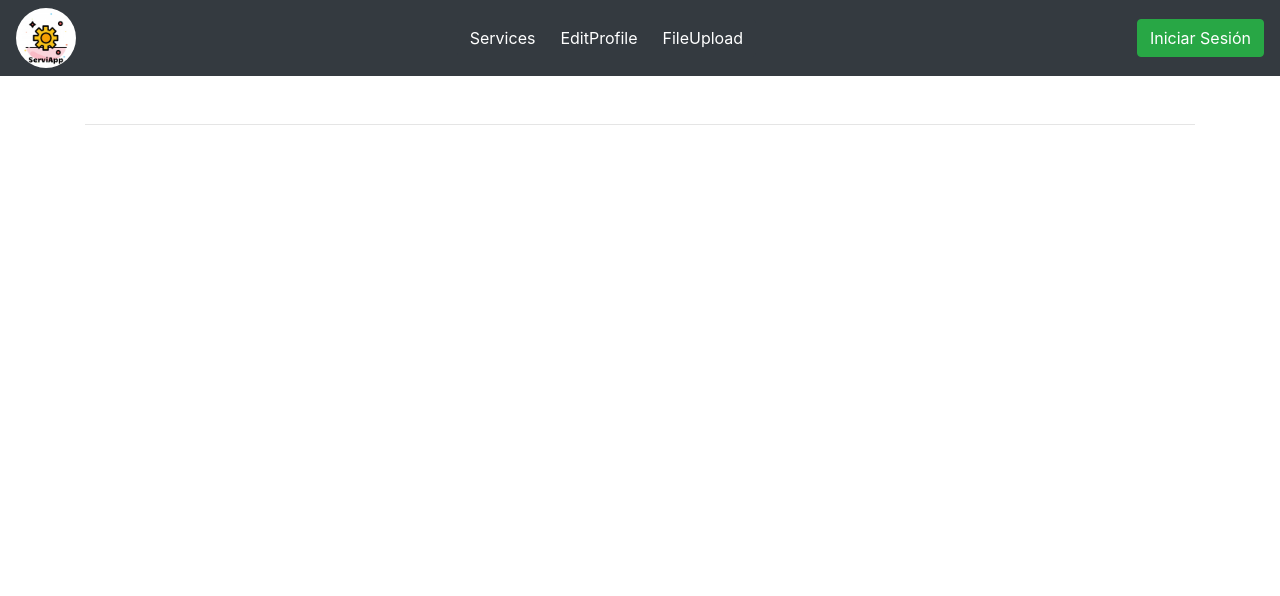
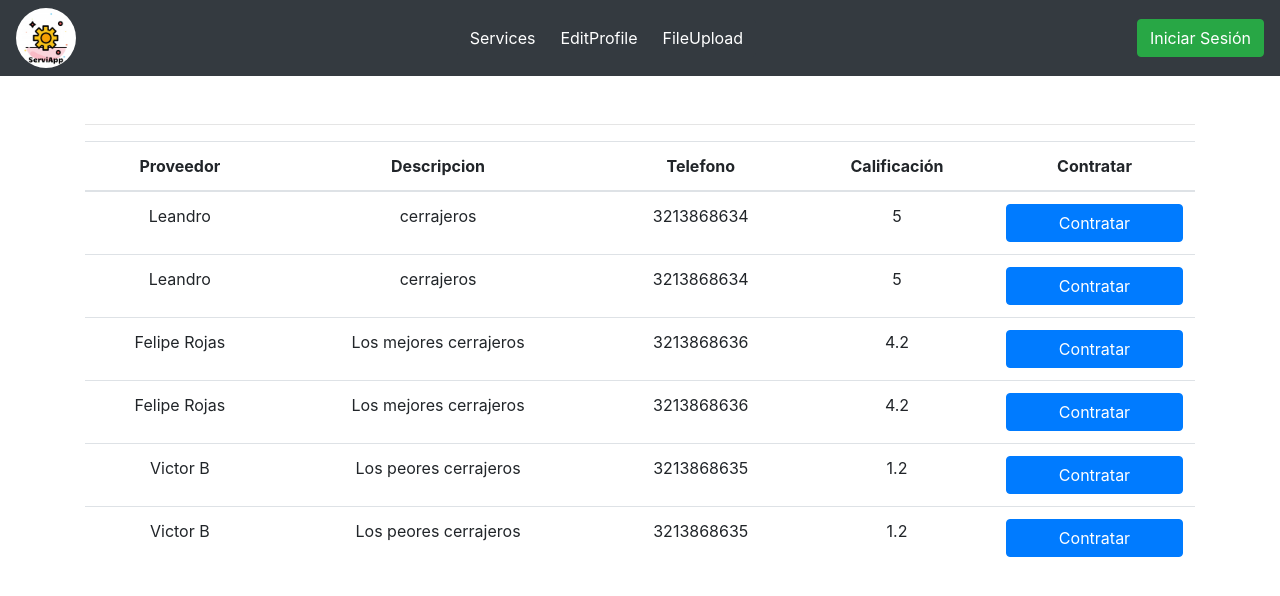
Before and after one commit to VbarraganP/ProyectoEstructuras, a React (Create React App) app in the folder servi-app/: page /ElectricistaPostsHeapWithoutFB in a window 1280 px wide. Shown: the top 596 px of the page. Built offline with nearby package versions, Linux system fonts and the light colour scheme; no server answers.

Commit message:
Heaps without FB

```diff
--- a/servi-app/src/componentes/ComPages/BodyPages.js
+++ b/servi-app/src/componentes/ComPages/BodyPages.js
@@ -10,6 +10,9 @@ import PlomeriaPosts from "./PlomeriaPosts.js";
 import ElectricistaPosts from "./ElectricistaPosts.js";
 import CerrajeriaPostsHeap from "./CerrajeriaPostsHeap.js";
 import CerrajeriaPostsHeapWithoutFB from "./CerrajeriaPostsHeapWithoutFB.js";
+import PlomeriaPostsHeapWithoutFB from "./PlomeriaPostsHeapWihoutFB.js";
+import ElectricistaPostsHeapWithoutFB from "./ElectricistaPostsHeapWithoutFB.js";
+
 import {
     BrowserRouter,
     Switch,
@@ -50,12 +53,12 @@ class BodyPages extends Component {
                             <CerrajeriaPostsHeapWithoutFB/>
                         </Route>
 
-                        <Route path="/PlomeriaPosts">
-                            <PlomeriaPosts/>
+                        <Route path="/PlomeriaPostsHeapWithoutFB">
+                            <PlomeriaPostsHeapWithoutFB/>
                         </Route>
 
-                        <Route path="/ElectricistaPosts">
-                            <ElectricistaPosts/>
+                        <Route path="/ElectricistaPostsHeapWithoutFB">
+                            <ElectricistaPostsHeapWithoutFB/>
                         </Route>
 
                         <Route path="/FileUpload">
--- /dev/null
+++ b/servi-app/src/componentes/ComPages/ElectricistaPostsHeapWithoutFB.js
@@ -0,0 +1,60 @@
+import React, { Component } from 'react';
+import Heap from "../Estructuras/Heap.js";
+import Proveedor from "../Usuarios/Proveedor.js";
+import winston from "winston";
+
+let heaptest= new Heap(1);
+let proveedor1 = new Proveedor("Felipe Rojas","3213868636","jrojasce@unal.edu.co","Zipaquira","1234567","Los mejores cerrajeros",4.2);
+let proveedor2 = new Proveedor("Victor B","3213868635","vbarragan@unal.edu.co","Bogota","1234567","Los peores cerrajeros",1.2);
+let proveedor3 = new Proveedor("Leandro","3213868634","lgomez@unal.edu.co","Bogota","1234567","cerrajeros",5);
+let proveedor4 = new Proveedor("Felipe Rojas","3213868636","jrojasce@unal.edu.co","Zipaquira","1234567","Los mejores cerrajeros",4.2);
+let proveedor5 = new Proveedor("Victor B","3213868635","vbarragan@unal.edu.co","Bogota","1234567","Los peores cerrajeros",1.2);
+let proveedor6 = new Proveedor("Leandro","3213868634","lgomez@unal.edu.co","Bogota","1234567","cerrajeros",5);
+heaptest.Insert(proveedor1);
+heaptest.Insert(proveedor2);
+heaptest.Insert(proveedor3);
+heaptest.Insert(proveedor4);
+heaptest.Insert(proveedor5);
+heaptest.Insert(proveedor6);
+let aux = new Array(1);
+aux=heaptest.Array;
+aux.sort(function(a,b){
+    if(a.puntuacion<b.puntuacion){
+        return 1;
+    }else if(a.puntuacion>b.puntuacion){
+        return -1;
+    }
+    return 0;
+});
+class ElectricistaPostsHeapWithoutFB extends Component {
+
+    render(){
+        return (
+            <div>
+                <table className="table">
+            <thead>
+                <tr>
+                <th scope="col">Proveedor</th>
+                <th scope="col">Descripcion</th>
+                <th scope="col">Telefono</th>
+                <th scope="col">Calificación</th>
+                <th scope ="col">Contratar</th>
+                </tr>
+            </thead>
+            <tbody id="tabla">
+                {aux.map((proveedor,key) =>
+                    <tr key={key}>
+                        <td>{proveedor.username}</td>
+                        <td>{proveedor.descripcion}</td>
+                        <td>{proveedor.telefono}</td>
+                        <td>{proveedor.puntuacion}</td>
+                        <td><input type="submit" value="Contratar" className='btn btn-primary btn-block'></input></td>
+                    </tr>
+                )}
+            </tbody>
+            </table>
+            </div>
+        )
+    }
+}
+export default ElectricistaPostsHeapWithoutFB;
--- /dev/null
+++ b/servi-app/src/componentes/ComPages/PlomeriaPostsHeapWihoutFB.js
@@ -0,0 +1,60 @@
+import React, { Component } from 'react';
+import Heap from "../Estructuras/Heap.js";
+import Proveedor from "../Usuarios/Proveedor.js";
+import winston from "winston";
+
+let heaptest= new Heap(1);
+let proveedor1 = new Proveedor("Felipe Rojas","3213868636","jrojasce@unal.edu.co","Zipaquira","1234567","Los mejores cerrajeros",4.2);
+let proveedor2 = new Proveedor("Victor B","3213868635","vbarragan@unal.edu.co","Bogota","1234567","Los peores cerrajeros",1.2);
+let proveedor3 = new Proveedor("Leandro","3213868634","lgomez@unal.edu.co","Bogota","1234567","cerrajeros",5);
+let proveedor4 = new Proveedor("Felipe Rojas","3213868636","jrojasce@unal.edu.co","Zipaquira","1234567","Los mejores cerrajeros",4.2);
+let proveedor5 = new Proveedor("Victor B","3213868635","vbarragan@unal.edu.co","Bogota","1234567","Los peores cerrajeros",1.2);
+let proveedor6 = new Proveedor("Leandro","3213868634","lgomez@unal.edu.co","Bogota","1234567","cerrajeros",5);
+heaptest.Insert(proveedor1);
+heaptest.Insert(proveedor2);
+heaptest.Insert(proveedor3);
+heaptest.Insert(proveedor4);
+heaptest.Insert(proveedor5);
+heaptest.Insert(proveedor6);
+let aux = new Array(1);
+aux=heaptest.Array;
+aux.sort(function(a,b){
+    if(a.puntuacion<b.puntuacion){
+        return 1;
+    }else if(a.puntuacion>b.puntuacion){
+        return -1;
+    }
+    return 0;
+});
+class PlomeriaPostsHeapWithoutFB extends Component {
+
+    render(){
+        return (
+            <div>
+                <table className="table">
+            <thead>
+                <tr>
+                <th scope="col">Proveedor</th>
+                <th scope="col">Descripcion</th>
+                <th scope="col">Telefono</th>
+                <th scope="col">Calificación</th>
+                <th scope ="col">Contratar</th>
+                </tr>
+            </thead>
+            <tbody id="tabla">
+                {aux.map((proveedor,key) =>
+                    <tr key={key}>
+                        <td>{proveedor.username}</td>
+                        <td>{proveedor.descripcion}</td>
+                        <td>{proveedor.telefono}</td>
+                        <td>{proveedor.puntuacion}</td>
+                        <td><input type="submit" value="Contratar" className='btn btn-primary btn-block'></input></td>
+                    </tr>
+                )}
+            </tbody>
+            </table>
+            </div>
+        )
+    }
+}
+export default PlomeriaPostsHeapWithoutFB;
--- a/servi-app/src/componentes/ComPages/Services.js
+++ b/servi-app/src/componentes/ComPages/Services.js
@@ -31,13 +31,13 @@ class Services extends Component {
                         </div>
                         <div className="col-sm">
                             <img src={Faucets} className="" height="200px" width="100%" />
-                            <Link to="/PlomeriaPosts" className="" >
+                            <Link to="/PlomeriaPostsHeapWithoutFB" className="" >
                                 Plomeria
                             </Link>
                         </div>
                         <div className="col-sm">
                             <img src={Electrical} className="" height="200px" width="100%" />
-                            <Link to="/ElectricistaPosts" className="" >
+                            <Link to="/ElectricistaPostsHeapWithoutFB" className="" >
                                 Electrico
                             </Link>
                         </div>
--- a/servi-app/src/componentes/Contrato/Contrato.js
+++ b/servi-app/src/componentes/Contrato/Contrato.js
@@ -1,11 +1,12 @@
 
 class contrato {
-    constructor(Usuario, proveedor, Date) {
+    constructor(Usuario, proveedor, servicio,Date) {
         this.Usuario = Usuario;
         this.proveedor = proveedor;
         this.estado = "";
         this.pago = proveedor.pago;
         this.cita = Date;
+        this.servicio = servicio;
     }
     finalizarcontrato() {
         this.estado = "Finalizado";
```
